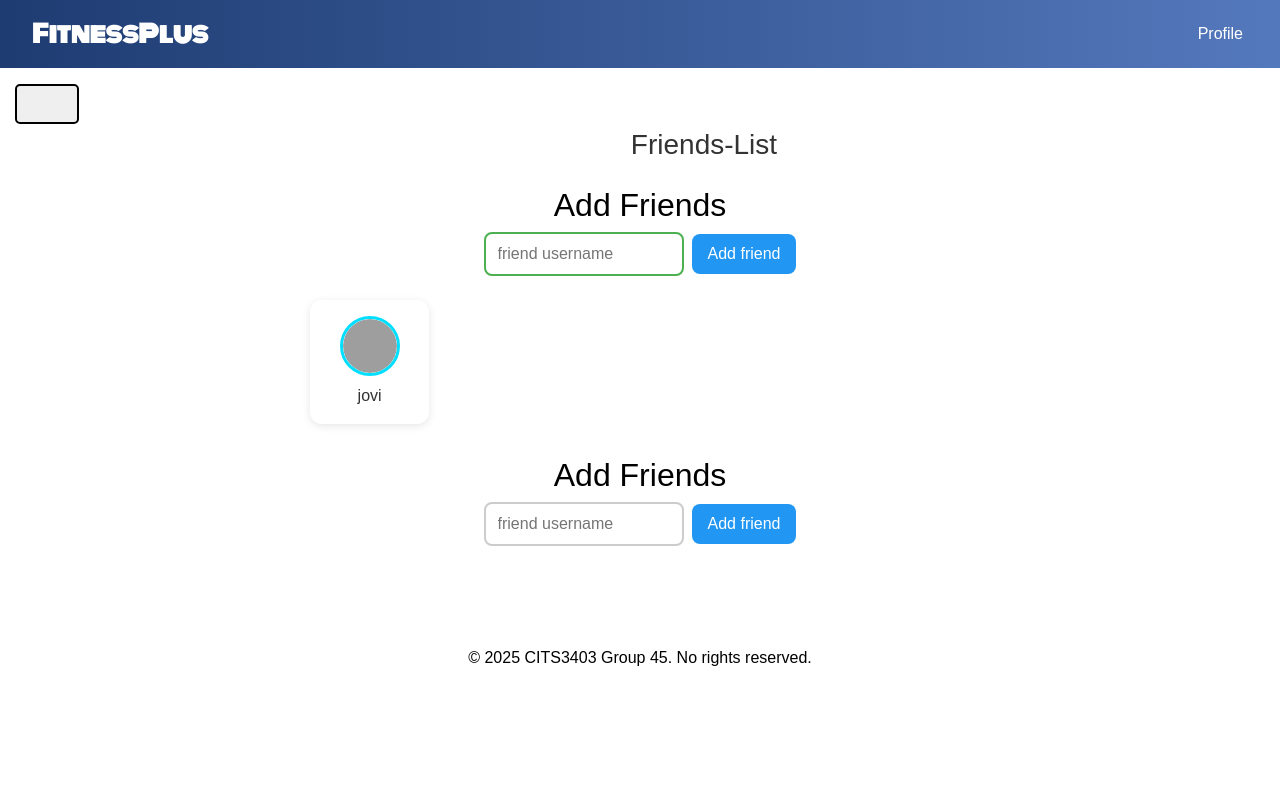
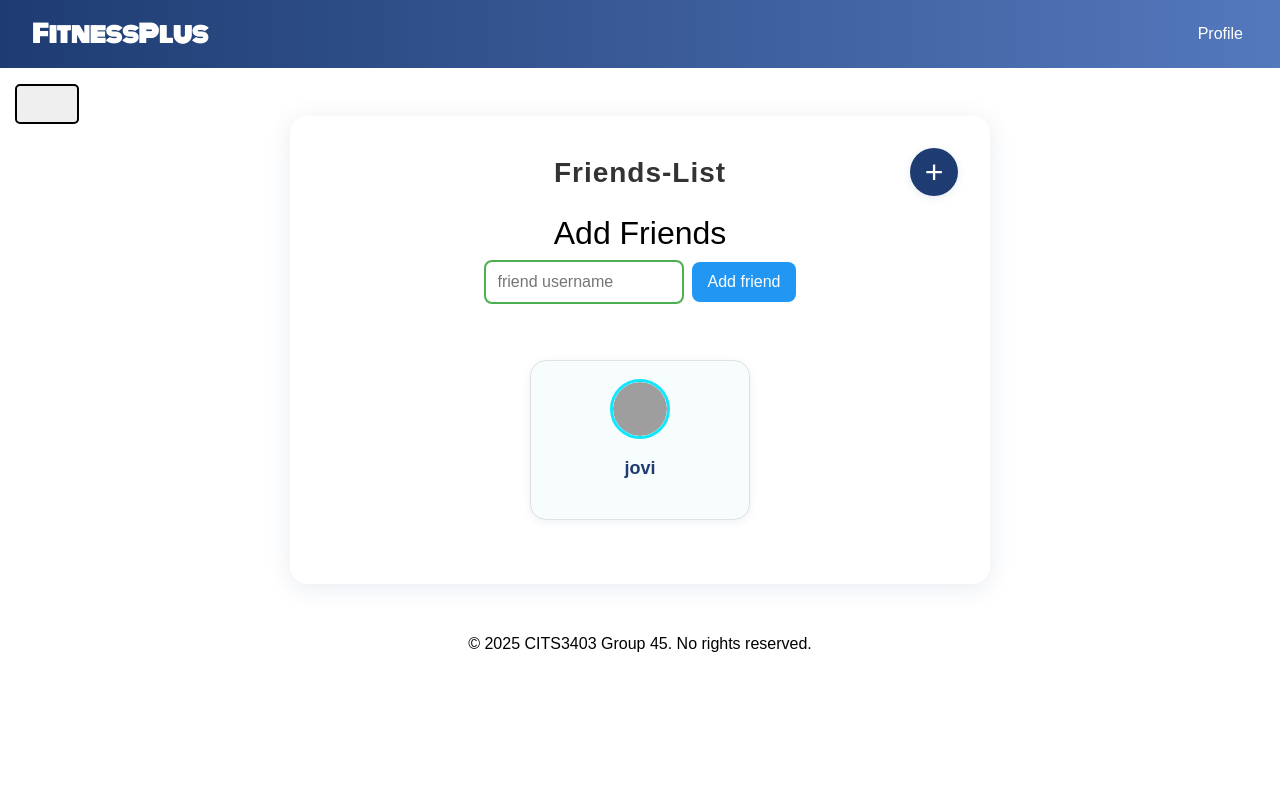
Before and after one commit to dhq-le/CITS3403, a Flask app: page /friends in a window 1280 px wide. Run offline with Flask 3, Linux system fonts and the light colour scheme; a user stored in the database is signed in; data comes from the database, SQL or seed files in the repository; some libraries are stand-ins or nearby versions; grey boxes are pictures that could not be loaded.

Commit message:
resolved the conflict this commit should resolve the merge conflict

```diff
--- a/app/templates/friends.html
+++ b/app/templates/friends.html
@@ -1,14 +1,175 @@
-<!-- filepath: /Users/Zhuanz/Downloads/kong/CITS3403-Project/app/templates/friends.html -->
 {% extends "base.html" %}
 {% block title %}FitnessPlus Profile{% endblock %}
 
 {% block head %}
 {{ super() }}
 <link rel="stylesheet" href="{{ url_for('static', filename='css/friends.css') }}">
+<style>
+  body {
+    background: #fff;
+    min-height: 100vh;
+  }
+  .friends-container {
+    background: rgba(255,255,255,0.97);
+    border-radius: 18px;
+    box-shadow: 0 4px 24px rgba(30,60,114,0.10);
+    padding: 2.5rem 2rem 2rem 2rem;
+    max-width: 700px;
+    margin: 48px auto 32px auto;
+    display: flex;
+    flex-direction: column;
+    align-items: center;
+    position: relative;
+  }
+  .add-friend-btn {
+    position: absolute;
+    top: 32px;
+    right: 32px;
+    background: #1e3c72;
+    color: #fff;
+    border: none;
+    border-radius: 50%;
+    width: 48px;
+    height: 48px;
+    font-size: 2rem;
+    display: flex;
+    align-items: center;
+    justify-content: center;
+    box-shadow: 0 2px 8px rgba(30,60,114,0.10);
+    cursor: pointer;
+    transition: background 0.2s;
+    z-index: 10;
+  }
+  .add-friend-btn:hover {
+    background: #2d5aad;
+  }
+  .modal-bg {
+    display: none;
+    position: fixed;
+    top: 0; left: 0; right: 0; bottom: 0;
+    background: rgba(30,60,114,0.18);
+    z-index: 1000;
+    align-items: center;
+    justify-content: center;
+  }
+  .modal-bg.active { display: flex; }
+  .modal-content {
+    background: #fff;
+    border-radius: 12px;
+    padding: 1rem 1.2rem 0.8rem 1.2rem;
+    box-shadow: 0 4px 24px rgba(30,60,114,0.18);
+    min-width: 180px;
+    max-width: 320px;
+    width: 100%;
+    text-align: center;
+    position: relative;
+    top: -50px;
+  }
+  .modal-content h2 { color: #1e3c72; margin-bottom: 1rem; font-size: 1.1rem; }
+  .modal-content .close-modal {
+    position: absolute;
+    top: 8px;
+    right: 12px;
+    background: none;
+    border: none;
+    font-size: 1.3rem;
+    color: #888;
+    cursor: pointer;
+  }
+  .modal-content .close-modal:hover { color: #d32f2f; }
+  .modal-content input {
+    width: 95%;
+    padding: 6px 8px;
+    border: 2px solid #ccc;
+    border-radius: 8px;
+    margin-bottom: 1rem;
+    font-size: 0.92rem;
+    outline: none;
+    transition: border-color 0.3s;
+  }
+  .modal-content input:focus { border-color: #1e3c72; }
+  .modal-content .btn-submit {
+    background: #1e3c72;
+    color: #fff;
+    border: none;
+    padding: 6px 14px;
+    border-radius: 8px;
+    cursor: pointer;
+    font-weight: 600;
+    font-size: 0.92rem;
+    transition: background 0.2s;
+  }
+  .modal-content .btn-submit:hover { background: #2d5aad; }
+  .friend-list {
+    display: grid;
+    grid-template-columns: repeat(auto-fit, minmax(220px, 1fr));
+    gap: 24px;
+    margin-bottom: 32px;
+    margin-top: 32px;
+  }
+  .friend-card {
+    background: #f7fcfd;
+    border-radius: 16px;
+    box-shadow: 0 2px 8px rgba(30,60,114,0.08);
+    padding: 18px 10px 10px 10px;
+    transition: box-shadow 0.2s, transform 0.2s;
+    border: 1.5px solid #e0e0e0;
+    display: flex;
+    flex-direction: column;
+    align-items: center;
+    min-height: 160px;
+  }
+  .friend-card:hover {
+    box-shadow: 0 6px 18px rgba(30,60,114,0.18);
+    transform: translateY(-2px) scale(1.03);
+    border-color: #10e7ff;
+  }
+  .avatar {
+    width: 60px;
+    height: 60px;
+    margin: 0 auto 8px;
+    border-radius: 50%;
+    border: 3px solid #10e7ff;
+    overflow: hidden;
+    background: #fff;
+    display: flex;
+    align-items: center;
+    justify-content: center;
+  }
+  .friend-avatar {
+    width: 100%;
+    height: 100%;
+    object-fit: cover;
+    border-radius: 50%;
+  }
+  .username {
+    font-size: 18px;
+    color: #1e3c72;
+    font-weight: 600;
+    word-break: break-word;
+    text-align: center;
+    margin-top: 8px;
+  }
+  .no-friends {
+    text-align: center;
+    color: #888;
+    margin-bottom: 32px;
+    font-size: 16px;
+  }
+  h1 {
+    text-align: center;
+    color: #1e3c72;
+    font-weight: 700;
+    letter-spacing: 1px;
+    margin: 0 0 24px 0;
+    width: 100%;
+  }
+</style>
 {% endblock %}
 
 {% block content %}
   <div class="friends-container">
+    <button class="add-friend-btn" id="openAddFriendModal" title="Add Friend">+</button>
     <h1>Friends-List</h1>
 
     {% if requests %}
@@ -60,16 +221,6 @@
       <p class="no-friends">You currently don't have any friends.</p>
     {% endif %}
 
-    <!-- Send Friend Request -->
-    <div class="add-friend-section">
-      <h2>Add Friends</h2>
-      <form method="post" class="add-friend-form">
-        {{ form.hidden_tag() }}
-        {{ form.friend_username(class="friend-input", placeholder="friend username") }}
-        {{ form.submit(class="btn add-btn") }}
-      </form>
-    </div>
-
     <!-- Flash Messages -->
     {% with messages = get_flashed_messages(with_categories=true) %}
       {% if messages %}
@@ -82,6 +233,18 @@
     {% endwith %}
   </div>
 
+  <!-- Add Friend Modal -->
+  <div class="modal-bg" id="addFriendModal">
+    <div class="modal-content">
+      <button class="close-modal" id="closeAddFriendModal">&times;</button>
+      <h2>Add Friend</h2>
+      <form method="post" class="add-friend-form" style="flex-direction:column;gap:12px;align-items:center;" id="modalAddFriendForm">
+        {{ form.hidden_tag() }}
+        {{ form.friend_username(class="friend-input", placeholder="friend username") }}
+        {{ form.submit(class="btn-submit", value="Add") }}
+      </form>
+    </div>
+  </div>
   <div id="comparison-graph-section" style="display: none;" class="chart-container">
     <h2 class="chart-title">Calories Burnt Comparison</h2>
     <canvas id="comparisonChart"></canvas>
@@ -90,6 +253,14 @@
 
 {% block scripts %}
 {{ super() }}
-  <script src="{{ url_for('static', filename='js/friends.js') }}"></script>
-  <script src="https://cdnjs.cloudflare.com/ajax/libs/Chart.js/2.9.4/Chart.js"></script>
+<script>
+  const openBtn = document.getElementById('openAddFriendModal');
+  const modal = document.getElementById('addFriendModal');
+  const closeBtn = document.getElementById('closeAddFriendModal');
+  openBtn.onclick = () => { modal.classList.add('active'); };
+  closeBtn.onclick = () => { modal.classList.remove('active'); };
+  window.onclick = (e) => { if(e.target === modal) modal.classList.remove('active'); };
+</script>
+<script src="https://cdnjs.cloudflare.com/ajax/libs/Chart.js/2.9.4/Chart.js"></script>
+<script src="{{ url_for('static', filename='js/friends.js') }}"></script>
 {% endblock %}
```
Also changed, not shown: app/static/images/bg.jpeg (deleted), app/static/images/tricepPress1.jpg (deleted), app/static/images/tricepPress2.jpg (deleted).
